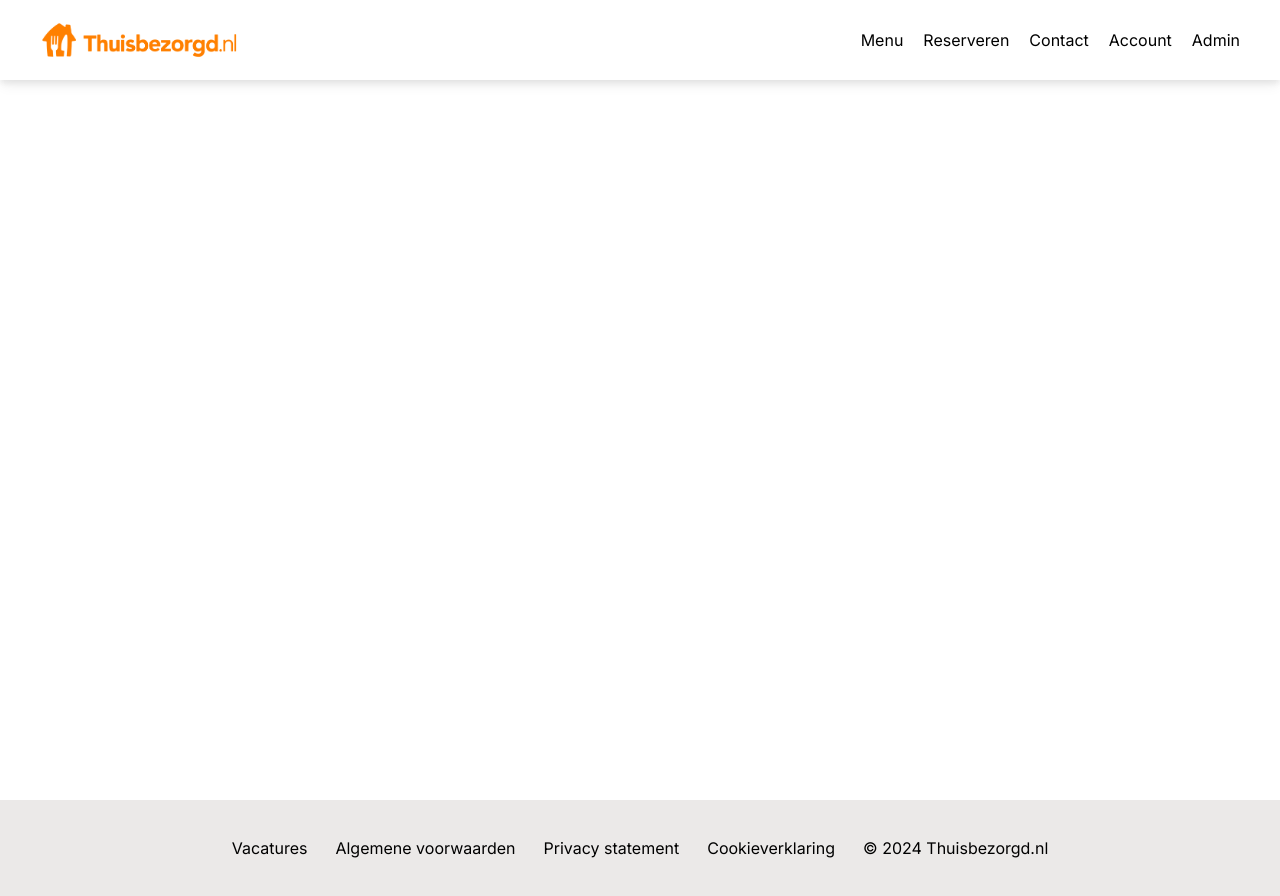
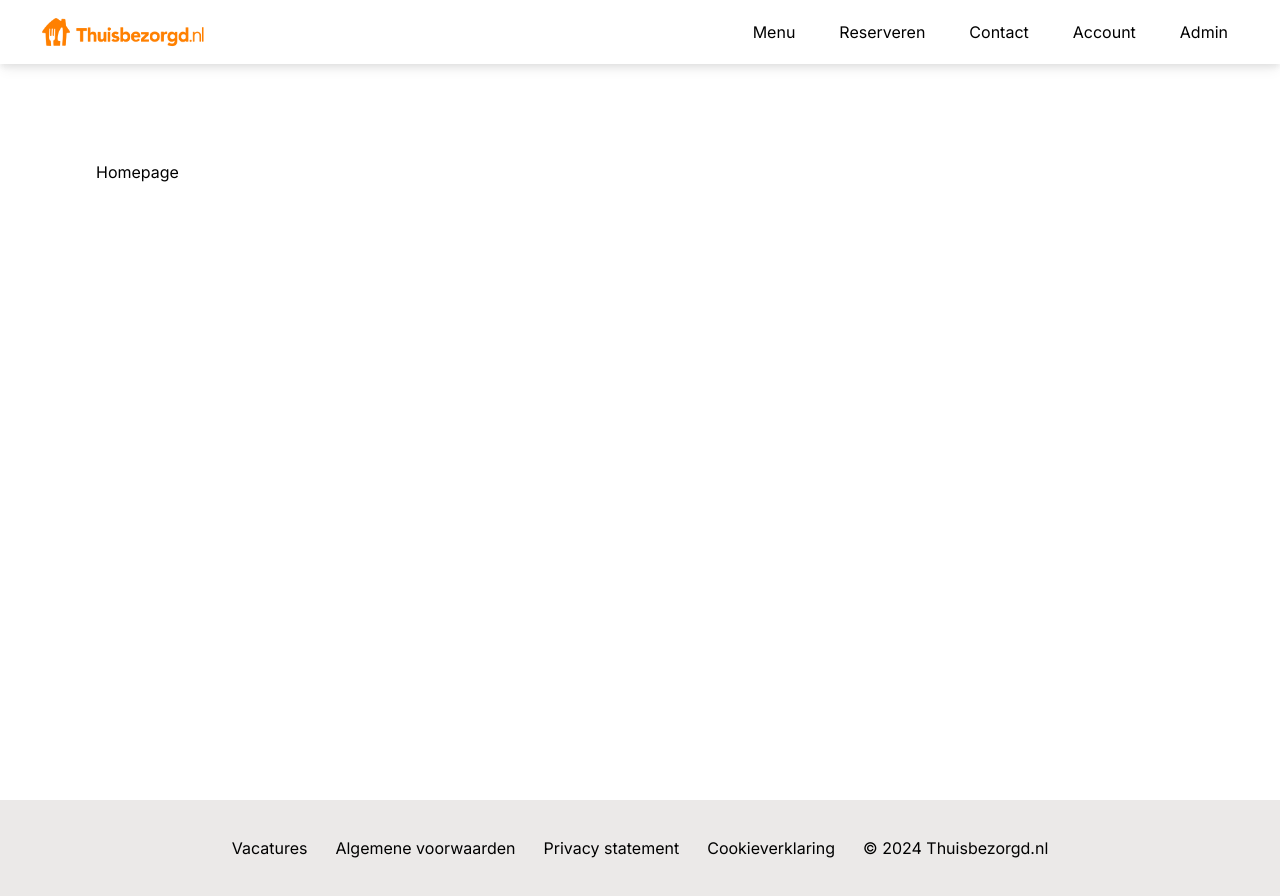
Before and after one commit to Rutger505/cafe-pronk-frontend, a Next.js app: page / in a window 1280 px wide. Built offline with nearby package versions, Linux system fonts and the light colour scheme.

Commit message:
Create header hover animation and active state when on that page

```diff
--- a/src/app/page.tsx
+++ b/src/app/page.tsx
@@ -1,5 +1,7 @@
 export default function Home() {
   return (
-    <main className="row-auto flex-col items-center justify-between p-24"></main>
+    <main className="row-auto flex-col items-center justify-between p-24">
+      <h1>Homepage</h1>
+    </main>
   );
 }
--- a/src/components/Header.tsx
+++ b/src/components/Header.tsx
@@ -1,28 +1,29 @@
 import Link from "next/link";
 import Image from "next/image";
+import HeaderLink from "@/components/HeaderLink";
 
 export default function Header() {
   return (
     <header
       className={
-        "flex h-20 items-center justify-between bg-primary px-10 shadow-standard"
+        "flex h-16 items-center justify-between bg-primary px-10 shadow-standard"
       }
     >
       <Link href={"/"}>
         <Image
-          height={38.4}
-          width={199.2}
+          height={32}
+          width={166}
           src={"/thuisbezorgd.webp"}
           alt={"Thuisbezorgd logo"}
         />
       </Link>
 
       <div className={"flex items-center gap-x-5"}>
-        <Link href={"/menu"}>Menu</Link>
-        <Link href={"/reserveren"}>Reserveren</Link>
-        <Link href={"/contact"}>Contact</Link>
-        <Link href={"/account"}>Account</Link>
-        <Link href={"/admin"}>Admin</Link>
+        <HeaderLink href={"/menu"}>Menu</HeaderLink>
+        <HeaderLink href={"/reserveren"}>Reserveren</HeaderLink>
+        <HeaderLink href={"/contact"}>Contact</HeaderLink>
+        <HeaderLink href={"/account"}>Account</HeaderLink>
+        <HeaderLink href={"/admin"}>Admin</HeaderLink>
       </div>
     </header>
   );
--- /dev/null
+++ b/src/components/HeaderLink.tsx
@@ -0,0 +1,25 @@
+"use client";
+
+import Link from "next/link";
+import React from "react";
+import { usePathname } from "next/navigation";
+
+interface HeaderLinkProps
+  extends React.AnchorHTMLAttributes<HTMLAnchorElement> {
+  href: string;
+}
+
+export default function HeaderLink(props: Readonly<HeaderLinkProps>) {
+  const { className, href, ...rest } = props;
+  const path = usePathname();
+
+  return (
+    <Link
+      className={`${className} ${href === path && "bg-secondary"} rounded-2xl px-3 py-1 hover:bg-secondary`}
+      href={href}
+      {...rest}
+    >
+      {props.children}
+    </Link>
+  );
+}
```
